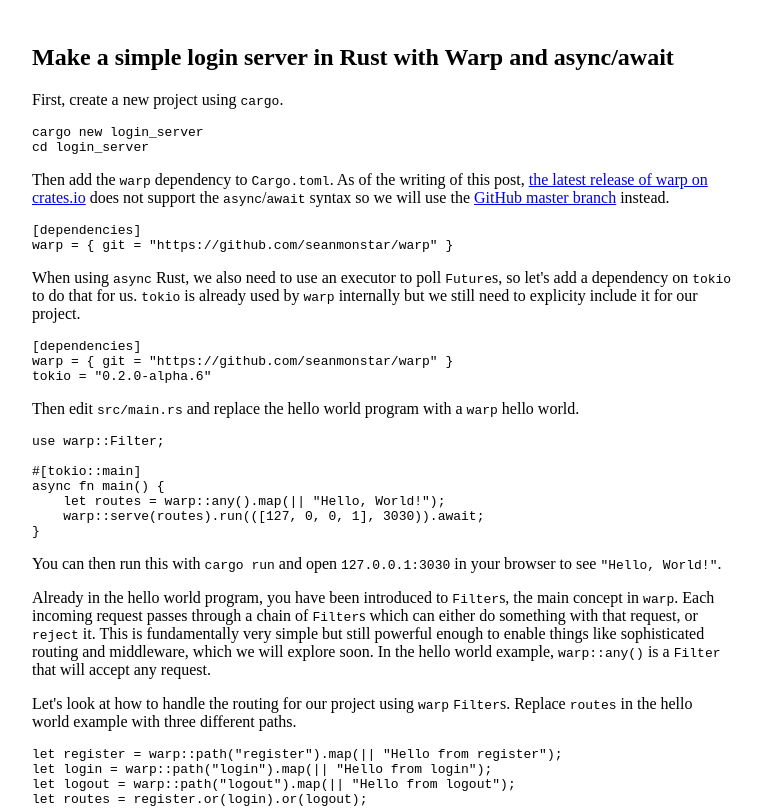
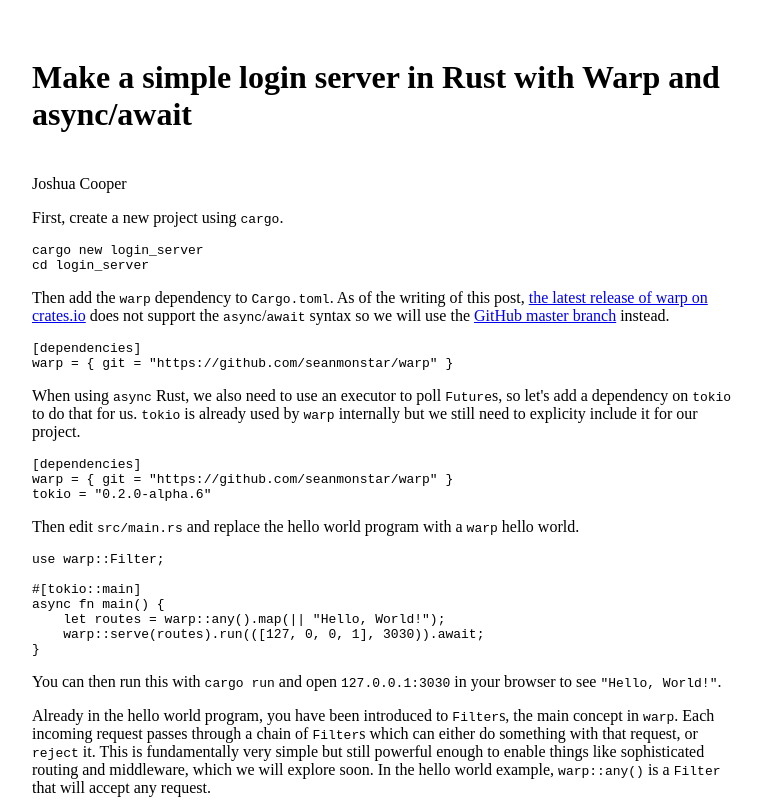
Before and after one commit to joshua-cooper/personal-blog-v3, a Gatsby site: page /posts/warp in a window 1280 px wide. Shown: the top 810 px of the page, without its empty margins (258-1020 px from the left). Built offline with nearby package versions, Linux system fonts and the light colour scheme; Gatsby itself is replaced by a stand-in of ours; some packages are replaced by stand-ins of ours; code samples lack their colours.

Commit message:
Tweaked the styles

```diff
--- a/gatsby-config.js
+++ b/gatsby-config.js
@@ -50,7 +50,6 @@
                 defaultTheme: "Quiet Light",
                 prefersDarkTheme: "Monokai",
               },
-              injectStyles: false,
             },
           },
         ],
--- a/src/components/Post/Post.tsx
+++ b/src/components/Post/Post.tsx
@@ -1,19 +1,31 @@
 import React from "react"
 
-const style = {
+const articleStyle = {
   maxWidth: "700px",
   margin: "auto",
-  padding: "1rem",
+  padding: "1.5rem",
+}
+
+const titleStyle = {
+  fontSize: "2rem",
+  paddingBottom: "1rem",
+}
+
+const authorStyle = {
+  fontSize: "1rem",
+  fontWeight: 100,
 }
 
 interface Props {
   children: React.ReactNode
   title: string
+  author: string
 }
 
-const Post: React.FC<Props> = ({ children, title }) => (
-  <article style={style}>
-    <h1>{title}</h1>
+const Post: React.FC<Props> = ({ children, title, author }) => (
+  <article style={articleStyle}>
+    <h1 style={titleStyle}>{title}</h1>
+    <small style={authorStyle}>{author}</small>
     {children}
   </article>
 )
--- a/src/components/layout.css
+++ b/src/components/layout.css
@@ -36,50 +36,3 @@
 pre code {
   background: none;
 }
-
-:root {
-  --vscode-highlight-padding-v: 1rem;
-  --vscode-highlight-padding-h: 1rem;
-  --vscode-highlight-padding-top: var(--vscode-highlight-padding-v);
-  --vscode-highlight-padding-right: var(--vscode-highlight-padding-h);
-  --vscode-highlight-padding-bottom: var(--vscode-highlight-padding-v);
-  --vscode-highlight-padding-left: var(--vscode-highlight-padding-h);
-  --vscode-highlight-border-radius: 4px;
-
-  --vscode-highlight-line-highlighted-background-color: transparent;
-  --vscode-highlight-line-highlighted-border-width: 4px;
-  --vscode-highlight-line-highlighted-border-color: transparent;
-}
-
-.vscode-highlight {
-  overflow: auto;
-  -webkit-overflow-scrolling: touch;
-  padding-top: 1rem;
-  padding-top: var(--vscode-highlight-padding-top);
-  padding-bottom: 1rem;
-  padding-bottom: var(--vscode-highlight-padding-bottom);
-  border-radius: 8px;
-  border-radius: var(--vscode-highlight-border-radius);
-  font-feature-settings: normal;
-}
-
-.vscode-highlight-code {
-  display: inline-block;
-  min-width: 100%;
-}
-
-.vscode-highlight-line {
-  display: inline-block;
-  box-sizing: border-box;
-  width: 100%;
-  padding-left: 1.5rem;
-  padding-left: var(--vscode-highlight-padding-left);
-  padding-right: 1.5rem;
-  padding-right: var(--vscode-highlight-padding-right);
-}
-
-.vscode-highlight-line-highlighted {
-  background-color: var(--vscode-highlight-line-highlighted-background-color);
-  box-shadow: inset var(--vscode-highlight-line-highlighted-border-width) 0 0 0
-    var(--vscode-highlight-line-highlighted-border-color);
-}
--- a/src/templates/post.tsx
+++ b/src/templates/post.tsx
@@ -6,11 +6,8 @@
   const { markdownRemark } = data
   const { frontmatter, html } = markdownRemark
   return (
-    <Post title={frontmatter.title}>
-      <div
-        className="blog-post-content"
-        dangerouslySetInnerHTML={{ __html: html }}
-      />
+    <Post title={frontmatter.title} author={frontmatter.author}>
+      <div dangerouslySetInnerHTML={{ __html: html }} />
     </Post>
   )
 }
@@ -22,9 +19,10 @@
     markdownRemark(frontmatter: { path: { eq: $path } }) {
       html
       frontmatter {
-        date(formatString: "MMMM DD, YYYY")
         path
         title
+        author
+        date(formatString: "MMMM DD, YYYY")
       }
     }
   }
```
Also changed, not shown: src/pages/index.tsx (+6 -1 lines), src/pages/404.tsx (renamed from src/pages/404.js).
